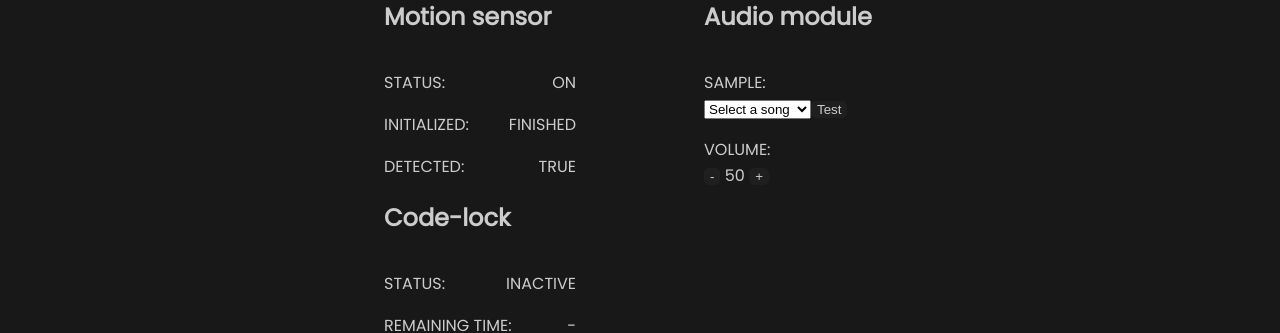
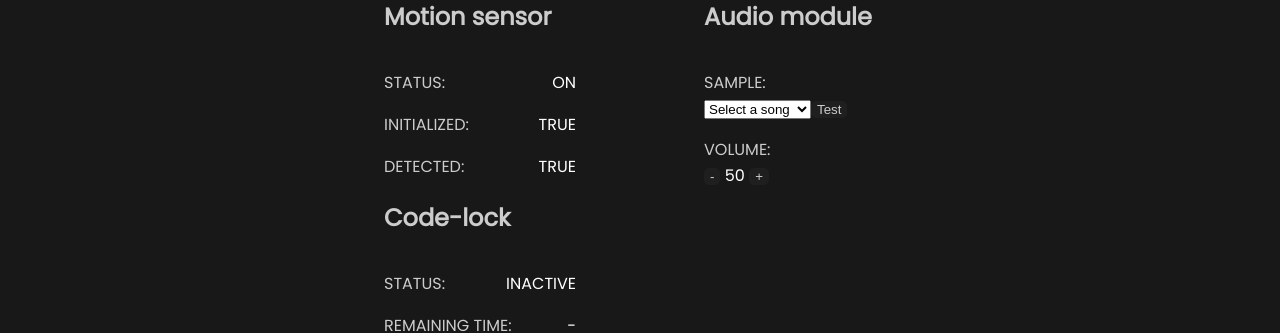
Before and after one commit to yyIntsuki/ProMo-Sense, a React (Vite) app in the folder web/: page / in a window 1280 px wide. Shown: the part 212-545 px from the top of the page. Built offline with nearby package versions, Linux system fonts and the light colour scheme; no server answers.

Commit message:
corrected some wording and adjusted css in app.

```diff
--- a/web/src/css/style.css
+++ b/web/src/css/style.css
@@ -125,6 +125,10 @@ body {
     height: 10px;
 }
 
+.app_wrapper .app_category .item span {
+    color: white;
+}
+
 .app_wrapper .app_category .item button {
     background-color: #1f1f1f;
     color: #cccccc;
--- a/web/src/pages/promosense.jsx
+++ b/web/src/pages/promosense.jsx
@@ -58,7 +58,7 @@ export default function App() {
 				<div className="item">
 					<h2 className="item_title">Motion sensor</h2>
 					<p>STATUS: <span>{data.pir_on ? 'ON' : 'OFF'}</span></p>
-					<p>INITIALIZED: <span>{data.pir_detect ? 'FINISHED' : 'PENDING'}</span></p>
+					<p>INITIALIZED: <span>{data.pir_detect ? 'TRUE' : 'FALSE'}</span></p>
 					<p>DETECTED: <span>{data.pir_detect ? 'TRUE' : 'FALSE'}</span></p>
 				</div>
 
```
